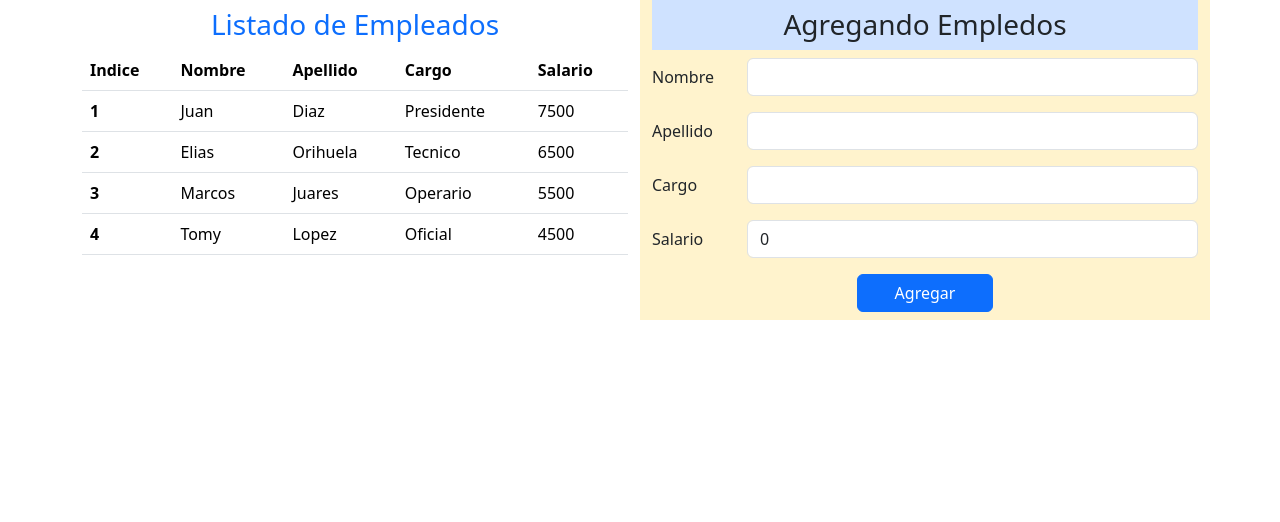
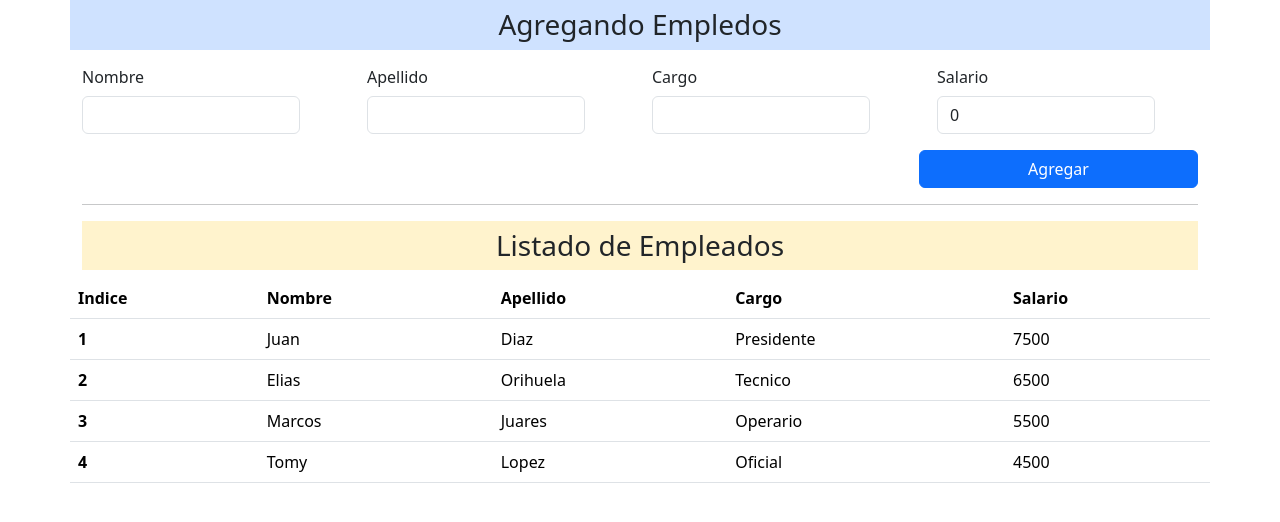
Before and after one commit to teotronic5438/angular, an Angular app in the folder app-empleados/: page / in a window 1280 px wide. Shown: the top 522 px of the page. Built offline with nearby package versions, Linux system fonts and the light colour scheme.

Commit message:
video 19 @Input comunicacion de Padre a Hijo

```diff
--- a/app-empleados/src/app/app.component.html
+++ b/app-empleados/src/app/app.component.html
@@ -1,62 +1,48 @@
 <div class="container">
   <div class="row">
-    <div class="col-6">
-      <h3 class="text-center text-primary my-2">{{titulo}}</h3>
-      <!-- <div *ngFor="let empleado of empleados; index as i;">{{empleado.nombre}}</div> -->
-      <table class="table">
-        <thead>
-          <tr>
-            <th scope="col">Indice</th>
-            <th scope="col">Nombre</th>
-            <th scope="col">Apellido</th>
-            <th scope="col">Cargo</th>
-            <th scope="col">Salario</th>
-          </tr>
-        </thead>
-        <tbody>
-          <tr *ngFor="let empleado of empleados; index as i;">
-            <th scope="row">{{i+1}}</th>
-            <td>{{empleado.nombre}}</td>
-            <td>{{empleado.apellido}}</td>
-            <td>{{empleado.cargo}}</td>
-            <td>{{empleado.salario}}</td>
-          </tr>
-        </tbody>
-      </table>
-    </div>
 
-    <div class="col-6 bg-warning-subtle">
     <h3 class="bg-primary-subtle text-center p-2">Agregando Empledos</h3>
+
     <!-- Formulario empleados -->
-      <div class="mb-3 row">
+    <div class="mb-3 col-3">
       <label for="nombre" class="col-sm-2 col-form-label">Nombre</label>
       <div class="col-sm-10">
         <input type="text" class="form-control" id="nombre" [(ngModel)]="cuadroNombre">
       </div>
     </div>
-      <div class="mb-3 row">
+    <div class="mb-3 col-3">
       <label for="apellido" class="col-sm-2 col-form-label">Apellido</label>
       <div class="col-sm-10">
         <input type="text" class="form-control" id="apellido" [(ngModel)]="cuadroApellido">
       </div>
     </div>
-      <div class="mb-3 row">
+    <div class="mb-3 col-3">
       <label for="cargo" class="col-sm-2 col-form-label">Cargo</label>
       <div class="col-sm-10">
         <input type="text" class="form-control" id="cargo" [(ngModel)]="cuadroCargo">
       </div>
     </div>
-      <div class="mb-3 row">
+    <div class="mb-3 col-3">
       <label for="salario" class="col-sm-2 col-form-label">Salario</label>
       <div class="col-sm-10">
         <input type="text" class="form-control" id="salario" [(ngModel)]="cuadroSalario">
       </div>
     </div>
-      <div class="text-center my-2">
+    <div class="text-end">
       <button class="btn btn-primary w-25" type="submit" (click)="agregarEmpleado()">Agregar</button>
     </div>
     <!-- Formulario empleados -->
 
   </div>
+
+  <hr />
+
+  <h3 class="text-center bg-warning-subtle my-2 p-2">{{titulo}}</h3>
+
+  <app-empleado-hijo-c [empleadosLista]="empleados"></app-empleado-hijo-c>
+
+  <!-- tengo declaracion de variables en el componente padre y luego hago referencia en el componente hijo-->
+  <!-- Para que eto funcione debo pasar la declaracion "empleado" y la declaracion "i" en el hijo -->
+  <!-- Por tanto usamos directiva "@input" -->
+
 </div>
-</div>
--- a/app-empleados/src/app/app.module.ts
+++ b/app-empleados/src/app/app.module.ts
@@ -3,10 +3,12 @@ import { BrowserModule } from '@angular/platform-browser';
 
 import { AppComponent } from './app.component';
 import { FormsModule } from '@angular/forms';
+import { EmpleadoHijoCComponent } from './empleado-hijo-c/empleado-hijo-c.component';
 
 @NgModule({
   declarations: [
-    AppComponent
+    AppComponent,
+    EmpleadoHijoCComponent
   ],
   imports: [
     BrowserModule,
--- /dev/null
+++ b/app-empleados/src/app/empleado-hijo-c/empleado-hijo-c.component.html
@@ -0,0 +1,24 @@
+<div class="row">
+  <!-- <div *ngFor="let empleado of empleados; index as i;">{{empleado.nombre}}</div> -->
+  <table class="table">
+    <thead>
+      <tr>
+        <th scope="col">Indice</th>
+        <th scope="col">Nombre</th>
+        <th scope="col">Apellido</th>
+        <th scope="col">Cargo</th>
+        <th scope="col">Salario</th>
+      </tr>
+    </thead>
+
+    <tbody>
+      <tr *ngFor="let empleado of empleadosLista; index as i;">
+        <th scope="row">{{i+1}}</th>
+        <td>{{empleado.nombre}}</td>
+        <td>{{empleado.apellido}}</td>
+        <td>{{empleado.cargo}}</td>
+        <td>{{empleado.salario}}</td>
+      </tr>
+    </tbody>
+  </table>
+</div>
--- a/app-empleados/tsconfig.json
+++ b/app-empleados/tsconfig.json
@@ -2,6 +2,7 @@
 {
   "compileOnSave": false,
   "compilerOptions": {
+    "strictPropertyInitialization": false,
     "baseUrl": "./",
     "outDir": "./dist/out-tsc",
     "forceConsistentCasingInFileNames": true,
```
Also changed, not shown: app-empleados/src/app/empleado-hijo-c/empleado-hijo-c.component.ts (added, +12 -0 lines), app-empleados/src/app/empleado-hijo-c/empleado-hijo-c.component.css (added), 1 other file (tests, documents, lock files or other folders). Lines whose indentation alone changed are shown as unchanged.
